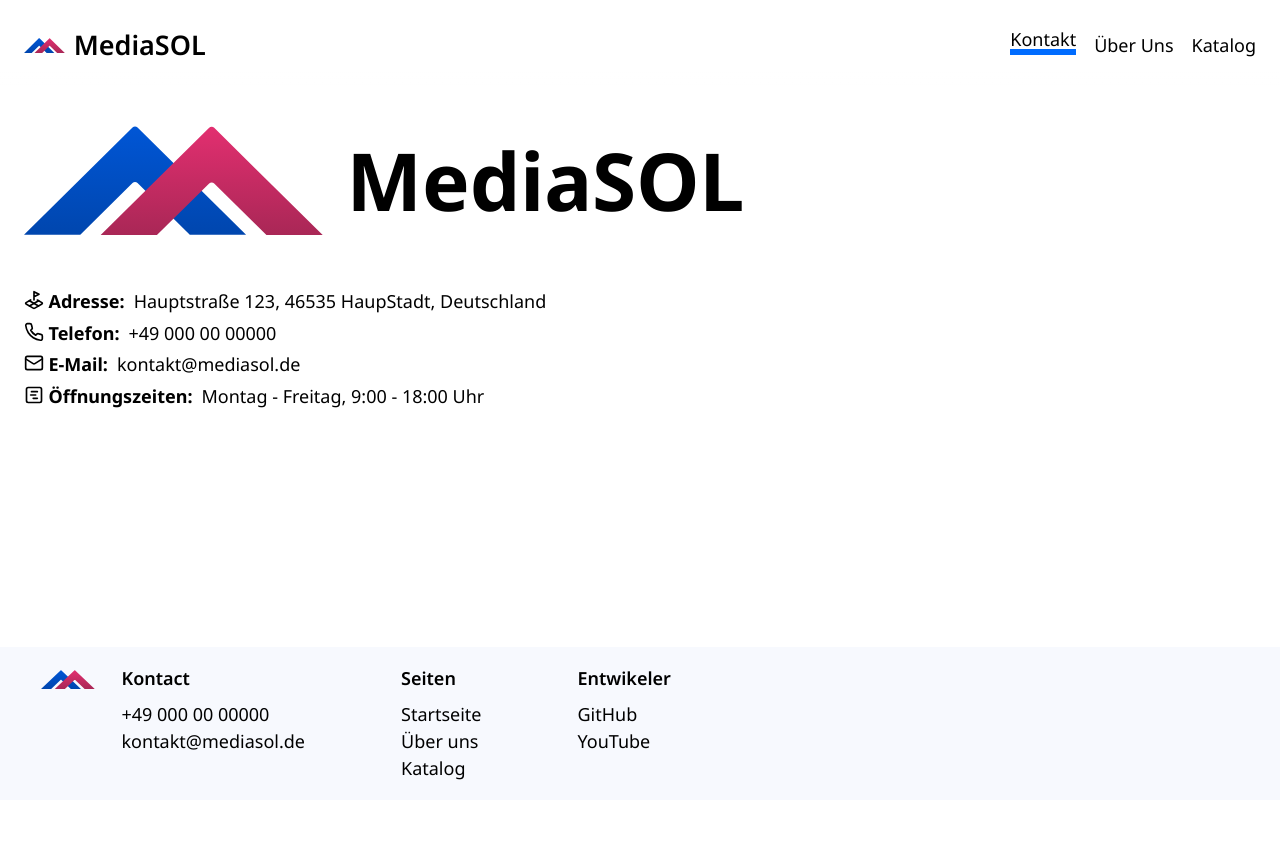
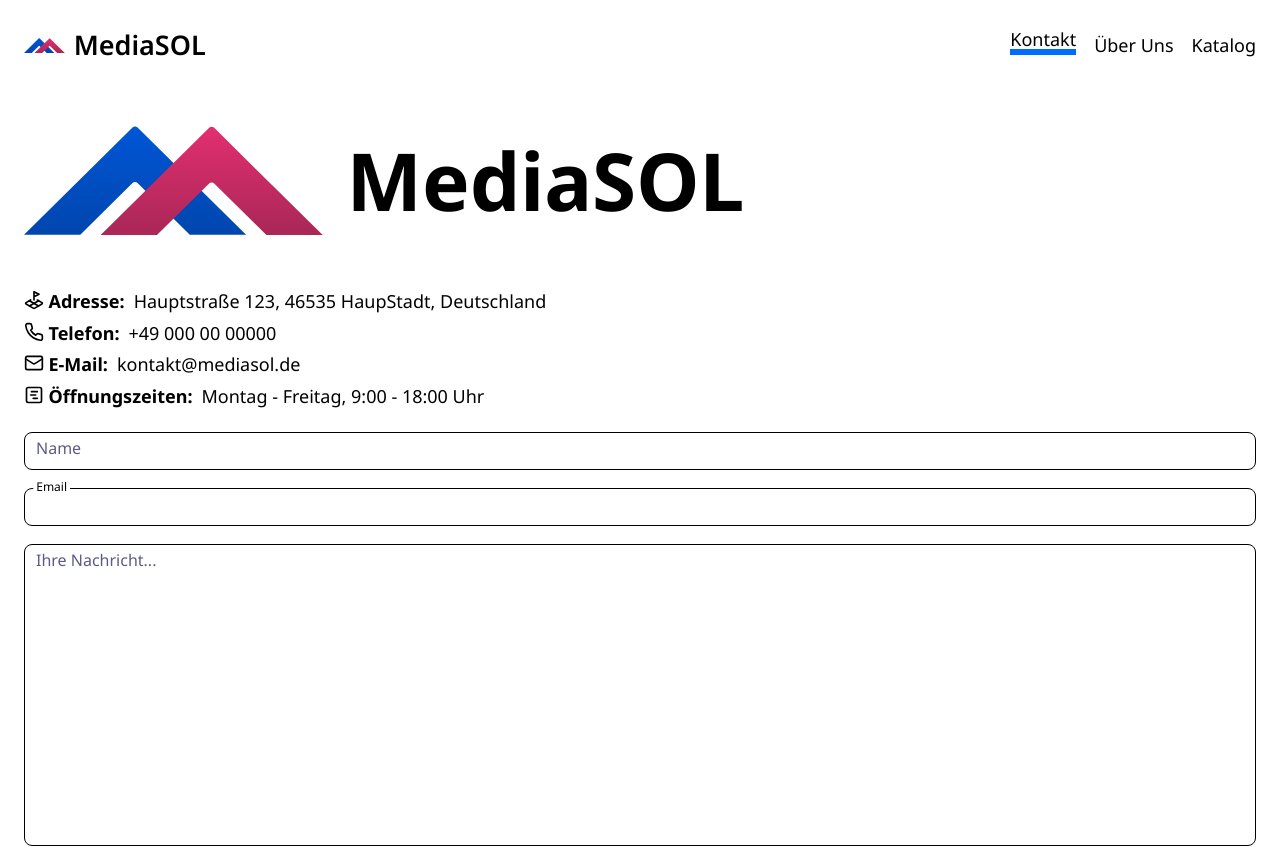
Before and after one commit to Gafum/mediaSOL, a React (Vite) app: page /contact in a window 1280 px wide. Shown: the top 848 px of the page. Before the commit the page ends 800 px from the top, so only its background shows below. Built offline with nearby package versions, Linux system fonts and the light colour scheme.

Commit message:
added react hook form but it is not working in right way

```diff
--- a/package.json
+++ b/package.json
@@ -14,6 +14,7 @@
     "prettier-plugin-organize-imports": "^4.1.0",
     "react": "^18.3.1",
     "react-dom": "^18.3.1",
+    "react-hook-form": "^7.54.2",
     "react-router-dom": "^6.27.0",
     "swiper": "^11.2.1",
     "tailwind-merge": "^2.6.0"
--- a/src/Screens/Contact/Contact.tsx
+++ b/src/Screens/Contact/Contact.tsx
@@ -1,5 +1,6 @@
 import { LandPlot, Mail, Phone, SquareChartGantt } from "lucide-react";
 import { contactData } from "./ContactData";
+import { ContactForm } from "./MyComponents/ContactForm";
 
 interface IParagraphWithTitleProps {
    title: string;
@@ -66,6 +67,7 @@ export const Contact = (): JSX.Element => {
                );
             })}
          </div>
+         <ContactForm />
       </div>
    );
 };
--- /dev/null
+++ b/src/Screens/Contact/MyComponents/ContactForm.tsx
@@ -0,0 +1,60 @@
+import { useForm } from "react-hook-form";
+import CustomInput from "../../../UI/CustomInput/CustomInput";
+
+interface IContactForm {
+   name: string;
+   email: string;
+   message: string;
+}
+
+export const ContactForm = () => {
+   const {
+      register,
+      handleSubmit,
+      formState: { isSubmitting },
+      reset,
+   } = useForm<IContactForm>();
+
+   const onSubmit = async (data: IContactForm) => {
+      console.log("Form Data:", data);
+      reset();
+   };
+
+   return (
+      <form onSubmit={handleSubmit(onSubmit)} className="space-y-4 mt-5">
+         <CustomInput
+            type="text"
+            {...register("name", { required: "Name ist erforderlich" })}
+            placeholder="Name"
+         />
+
+         <CustomInput
+            type="email"
+            {...register("email", {
+               required: "E-Mail ist erforderlich",
+               pattern: {
+                  value: /^\S+@\S+\.\S+$/,
+                  message: "Geben Sie eine gültige E-Mail-Adresse ein",
+               },
+            })}
+            placeholder="Email"
+         />
+
+         <CustomInput
+            {...register("message", {
+               required: "Nachricht ist erforderlich",
+            })}
+            rows={12}
+            placeholder="Ihre Nachricht..."
+         />
+
+         <button
+            type="submit"
+            disabled={isSubmitting}
+            className="w-full bg-primaryBlue text-white py-2 rounded-lg hover:bg-blue-700 transition disabled:opacity-50"
+         >
+            {isSubmitting ? "Wird gesendet..." : "Nachricht senden"}
+         </button>
+      </form>
+   );
+};
--- /dev/null
+++ b/src/UI/CustomInput/CustomInput.module.css
@@ -0,0 +1,59 @@
+.inputes {
+   position: relative;
+   margin-top: 6px;
+}
+
+.inputes input,
+.inputes textarea {
+   resize: none;
+   text-align: left;
+   border-radius: 8px;
+   font-size: 16px;
+   padding: 6px 12px;
+   width: 100%;
+   border: 1px solid var(--main-text-color);
+   transition: box-shadow 0.2s;
+   margin: 0;
+   border: black 1px solid;
+}
+
+.inputes input.incorrect,
+.inputes textarea.incorrect {
+   box-shadow: 0px 0px 5px red;
+}
+
+.inputes label {
+   white-space: nowrap;
+   word-break: break-word;
+   pointer-events: none;
+   cursor: text;
+   transition:
+      color 0.2s,
+      transform 0.2s;
+   color: #11144cb1;
+   font-size: 16px;
+   position: absolute;
+   left: 8px;
+   top: 4px;
+   background-color: white;
+   border-radius: 3px;
+   padding: 0 4px;
+   border-radius: 5px;
+}
+
+.inputes input:focus ~ label,
+.inputes input:valid ~ label,
+.inputes textarea:focus ~ label,
+.inputes textarea:valid ~ label {
+   color: var(--main-text-color);
+   transform: translateX(-10%) translateY(-75%) scale(0.75);
+}
+
+@media (max-width: 400px) {
+   .inputes input:focus ~ label,
+   .inputes input:valid ~ label,
+   .inputes textarea:focus ~ label,
+   .inputes textarea:valid ~ label {
+      transform: translateX(-10%) translateY(-75%) scale(0.75);
+   }
+}
--- /dev/null
+++ b/src/UI/CustomInput/CustomInput.tsx
@@ -0,0 +1,91 @@
+import {
+   Dispatch,
+   InputHTMLAttributes,
+   SetStateAction,
+   useEffect,
+   useMemo,
+   useRef,
+} from "react";
+import styles from "./CustomInput.module.css";
+
+interface ICustomInput
+   extends InputHTMLAttributes<HTMLInputElement | HTMLTextAreaElement> {
+   setValue?: Dispatch<SetStateAction<string>>;
+   inputsWidth?: string;
+   rows?: number;
+   updateFocuseData?: any;
+   timeToFocus?: number;
+}
+
+function CustomInput({
+   inputsWidth,
+   setValue,
+   updateFocuseData,
+   required = true,
+   timeToFocus = 0,
+   ...data
+}: ICustomInput): JSX.Element {
+   const inp = useRef<HTMLInputElement | HTMLTextAreaElement>(null);
+
+   const inputId = useMemo(
+      () => "input" + (Math.random() * 10000).toFixed(0).toString(),
+      []
+   );
+
+   useEffect(() => {
+      setTimeout(() => {
+         if (!inp.current) return;
+         if (!data.rows) {
+            inp.current.focus();
+            inp.current.classList.remove(styles.incorrect);
+         }
+      }, timeToFocus);
+   }, [updateFocuseData]);
+
+   function changeValue({ target }: React.ChangeEvent<HTMLInputElement>) {
+      if (data.maxLength) {
+         if (target.value.length >= data.maxLength) {
+            target.classList.add(styles.incorrect);
+            return;
+         }
+      }
+
+      target.classList.remove(styles.incorrect);
+      if (setValue) {
+         setValue(target.value);
+      }
+   }
+
+   if (setValue) {
+      data.onChange = changeValue;
+   }
+
+   return (
+      <div
+         className={styles.inputes}
+         style={{ width: inputsWidth ? inputsWidth : "100%" }}
+      >
+         {data.rows ? (
+            <textarea
+               {...data}
+               placeholder=""
+               required={required}
+               id={inputId}
+               ref={inp as React.RefObject<HTMLTextAreaElement> | null}
+            />
+         ) : (
+            <input
+               {...data}
+               placeholder=""
+               type="text"
+               required={required}
+               id={inputId}
+               ref={inp as React.RefObject<HTMLInputElement> | null}
+            />
+         )}
+         <label htmlFor={inputId}>{data.placeholder}</label>
+      </div>
+   );
+}
+
+export default CustomInput;
```
Also changed, not shown: 2 other files (tests, documents, lock files or other folders).
